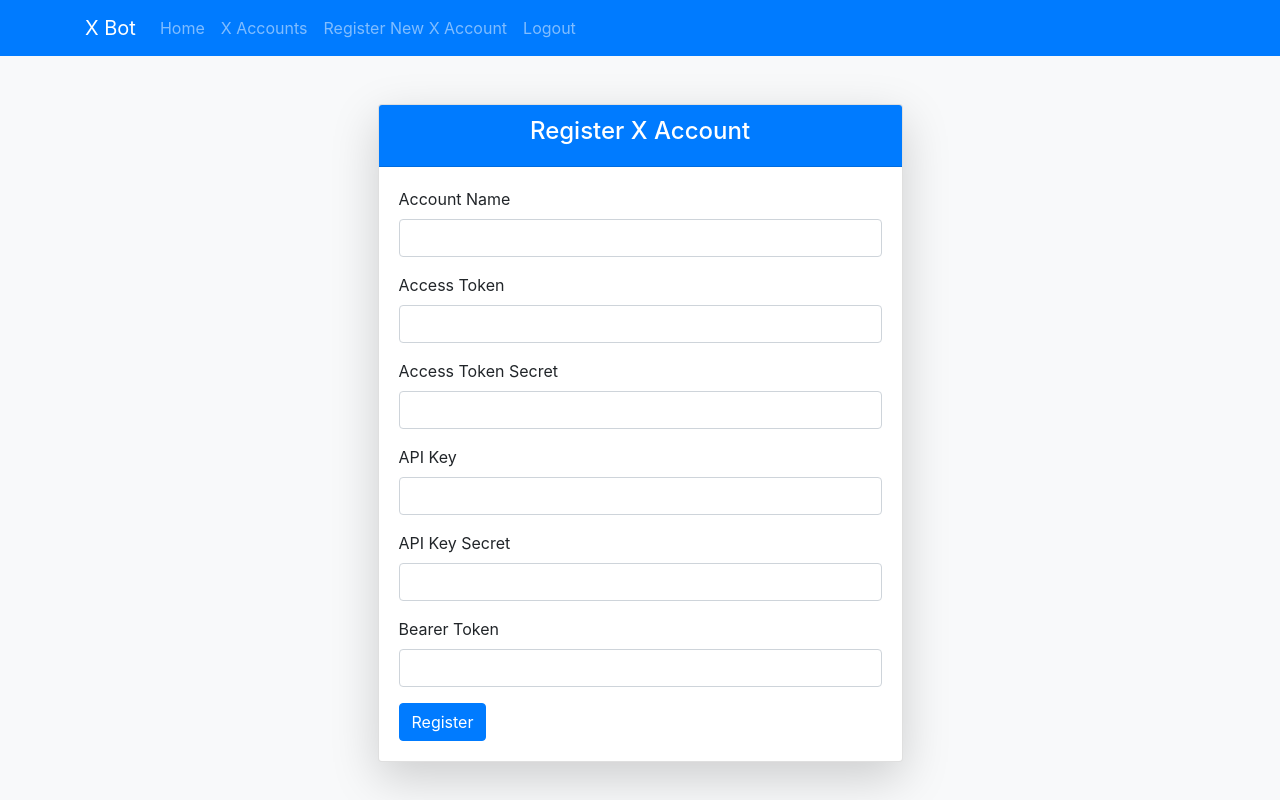
After one commit to LuizCugnier/x-bot-python, a Flask app: page /register-x-account in a window 1280 px wide. The commit adds this page. Run offline with Flask 3, Linux system fonts and the light colour scheme; a user stored in the database is signed in; parts of the project's set-up code (start-up, migrations or seed data) failed here and were passed over; some libraries are stand-ins or nearby versions.

Commit message:
update to add account name and show accounts registered in db

```diff
--- a/website/templates/base.html
+++ b/website/templates/base.html
@@ -28,6 +28,20 @@
             {% if user.is_authenticated %}
             <li class="nav-item">
               <a class="nav-link" href="{{ url_for('views.home') }}">Home</a>
+            </li>
+            <li class="nav-item">
+              <a
+                class="nav-link"
+                href="{{ url_for('views.registered_x_accounts') }}"
+                >X Accounts</a
+              >
+            </li>
+            <li class="nav-item">
+              <a
+                class="nav-link"
+                href="{{ url_for('views.register_x_account') }}"
+                >Register New X Account</a
+              >
             </li>
             <li class="nav-item">
               <a class="nav-link" href="{{ url_for('auth.logout') }}">Logout</a>
--- /dev/null
+++ b/website/templates/register-x-account.html
@@ -0,0 +1,85 @@
+{% extends "base.html" %} {% block title %}Register X Account{% endblock %} {%
+block content %}
+<div class="container mt-5">
+  <div class="row justify-content-center">
+    <div class="col-md-6">
+      <div class="card shadow-lg">
+        <div class="card-header bg-primary text-white text-center">
+          <h4>Register X Account</h4>
+        </div>
+        <div class="card-body">
+          <form method="POST" action="/register-x-account">
+            <div class="mb-3">
+              <label for="access_token" class="form-label">Account Name</label>
+              <input
+                type="text"
+                class="form-control"
+                id="account_name"
+                name="account_name"
+                required
+              />
+            </div>
+            <div class="mb-3">
+              <label for="access_token" class="form-label">Access Token</label>
+              <input
+                type="text"
+                class="form-control"
+                id="access_token"
+                name="access_token"
+                required
+              />
+            </div>
+            <div class="mb-3">
+              <label for="access_token_secret" class="form-label"
+                >Access Token Secret</label
+              >
+              <input
+                type="text"
+                class="form-control"
+                id="access_token_secret"
+                name="access_token_secret"
+                required
+              />
+            </div>
+            <div class="mb-3">
+              <label for="api_key" class="form-label">API Key</label>
+              <input
+                type="text"
+                class="form-control"
+                id="api_key"
+                name="api_key"
+                required
+              />
+            </div>
+            <div class="mb-3">
+              <label for="api_key_secret" class="form-label"
+                >API Key Secret</label
+              >
+              <input
+                type="text"
+                class="form-control"
+                id="api_key_secret"
+                name="api_key_secret"
+                required
+              />
+            </div>
+            <div class="mb-3">
+              <label for="bearer_token" class="form-label">Bearer Token</label>
+              <input
+                type="text"
+                class="form-control"
+                id="bearer_token"
+                name="bearer_token"
+                required
+              />
+            </div>
+            <div class="d-grid">
+              <button type="submit" class="btn btn-primary">Register</button>
+            </div>
+          </form>
+        </div>
+      </div>
+    </div>
+  </div>
+</div>
+{% endblock %}
--- a/website/views.py
+++ b/website/views.py
@@ -1,9 +1,42 @@
-from flask import Blueprint, render_template
+from flask import Blueprint, render_template, request, flash, redirect, url_for
 from flask_login import login_required, current_user
+from .models import db, TwitterAccounts, User
+from cryptography.fernet import Fernet
 
 views = Blueprint('views', __name__)
 
 @views.route('/')
 @login_required
 def home():
-    return render_template("index.html", user=current_user)
+    accounts = TwitterAccounts.query.all()
+    return render_template("index.html", user=current_user, accounts=accounts)
+
+@views.route('/register-x-account', methods=['GET', 'POST'])
+@login_required
+def register_x_account():
+    if request.method == 'POST':
+        data = request.form
+
+        new_account = TwitterAccounts(
+            account_name=data['account_name'],
+            access_token=TwitterAccounts.encrypt_data(TwitterAccounts, data['access_token']),
+            access_token_secret=TwitterAccounts.encrypt_data(TwitterAccounts, data['access_token_secret']),
+            api_key=TwitterAccounts.encrypt_data(TwitterAccounts, data['api_key']),
+            api_key_secret=TwitterAccounts.encrypt_data(TwitterAccounts, data['api_key_secret']),
+            bearer_token=TwitterAccounts.encrypt_data(TwitterAccounts, data['bearer_token']),
+            user_id=current_user.id
+        )
+
+        db.session.add(new_account)
+        db.session.commit()
+        flash("X Account registered successfully!", "success")
+        return redirect(url_for('views.home'))
+
+    return render_template("register-x-account.html", user=current_user)
+
+@views.route('/registered-x-accounts')
+@login_required
+def registered_x_accounts():
+    accounts = TwitterAccounts.query.join(User).all()
+
+    return render_template("registered-x-accounts.html", user=current_user, accounts=accounts)
```
Also changed, not shown: website/models.py (+19 -5 lines), website/templates/index.html (+25 -8 lines), website/templates/registered-x-accounts.html (added, +35 -0 lines), instance/database.db.
